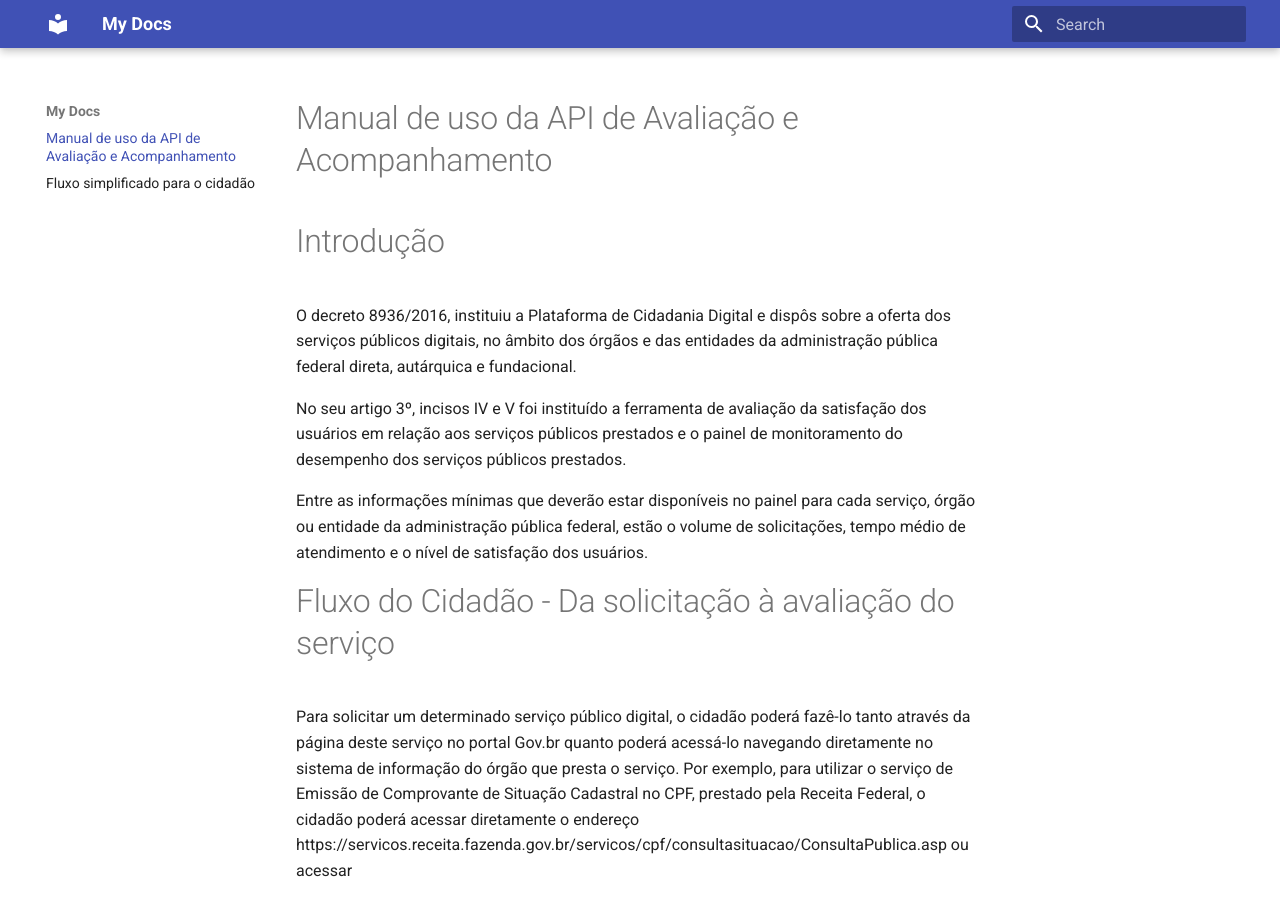
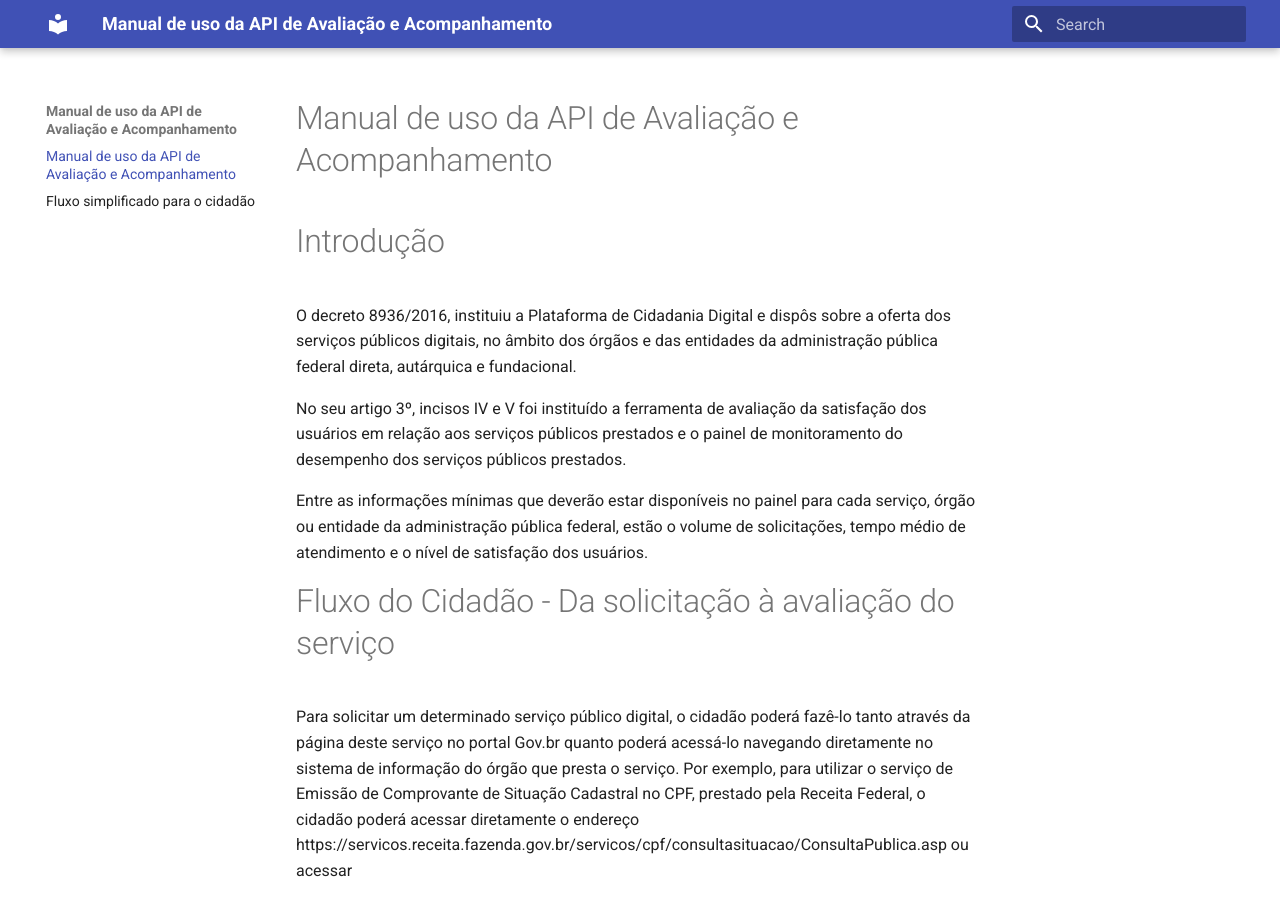
Before and after one commit to fabianorodrigo/mkdocs-experiment, an MkDocs documentation site: the page built from docs/index.md, in a window 1280 px wide and 900 px high. Built offline with MkDocs 1.6.1 and Material for MkDocs 9.7.7, drawn with Linux system fonts in a browser that asks for light colours.

Commit message:
Adaptações para utilizar o theme "Material for MKDocs"

```diff
--- a/docs/requirements.txt
+++ b/docs/requirements.txt
@@ -0,0 +1 @@
+mkdocs-material
--- a/mkdocs.yml
+++ b/mkdocs.yml
@@ -1,3 +1,5 @@
-site_name: My Docs
+site_name: Manual de uso da API de Avaliação e Acompanhamento
+# Configuration
 theme:
+  locale: pt_BR
   name: material
```
